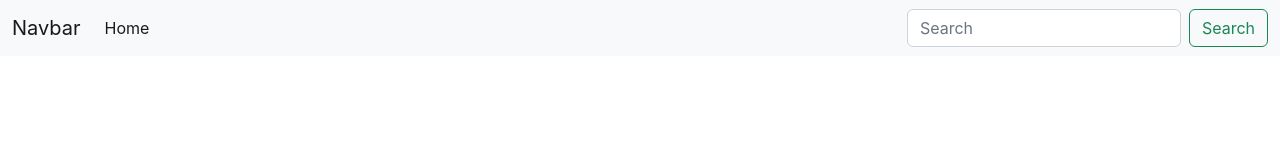
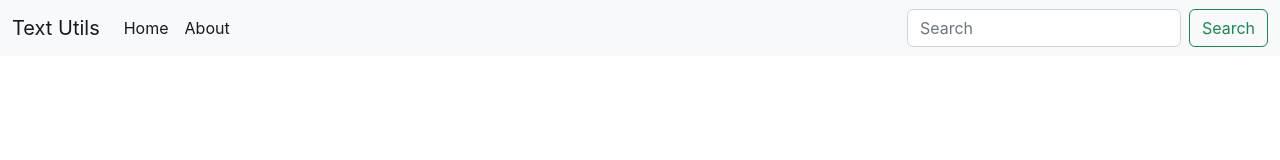
Before and after one commit to gauravMaina/textutils, a React (Create React App) app: page / in a window 1280 px wide. Shown: the top 160 px of the page. Built offline with nearby package versions, Linux system fonts and the light colour scheme.

Commit message:
added Custom Navbar component

```diff
--- a/src/App.js
+++ b/src/App.js
@@ -1,26 +1,9 @@
 import './App.css';
-
+import Navbar from './components/Navbar'
 function App() {
   return (
-    <nav className="navbar navbar-expand-lg bg-light">
-  <div className="container-fluid">
-    <a className="navbar-brand" href="/">Navbar</a>
-    <button className="navbar-toggler" type="button" data-bs-toggle="collapse" data-bs-target="#navbarSupportedContent" aria-controls="navbarSupportedContent" aria-expanded="false" aria-label="Toggle navigation">
-      <span className="navbar-toggler-icon"></span>
-    </button>
-    <div className="collapse navbar-collapse" id="navbarSupportedContent">
-      <ul className="navbar-nav me-auto mb-2 mb-lg-0">
-        <li className="nav-item">
-          <a className="nav-link active" aria-current="page" href="/">Home</a>
-        </li>
-      </ul>
-      <form className="d-flex" role="search">
-        <input className="form-control me-2" type="search" placeholder="Search" aria-label="Search"/>
-        <button className="btn btn-outline-success" type="submit">Search</button>
-      </form>
-    </div>
-  </div>
-</nav>
+   <Navbar title="Text Utils" />
+  //  <Navbar title="Text Utils" about={3}/>
   );
 }
 
--- /dev/null
+++ b/src/components/Navbar.js
@@ -0,0 +1,38 @@
+import propTypes from 'prop-types'
+
+
+export default function Navbar(props) {
+  return (
+    <nav className="navbar navbar-expand-lg bg-light">
+    <div className="container-fluid">
+      <a className="navbar-brand" href="/">{props.title}</a>
+      <button className="navbar-toggler" type="button" data-bs-toggle="collapse" data-bs-target="#navbarSupportedContent" aria-controls="navbarSupportedContent" aria-expanded="false" aria-label="Toggle navigation">
+        <span className="navbar-toggler-icon"></span>
+      </button>
+      <div className="collapse navbar-collapse" id="navbarSupportedContent">
+        <ul className="navbar-nav me-auto mb-2 mb-lg-0">
+          <li className="nav-item">
+            <a className="nav-link active" aria-current="page" href="/">Home</a>
+          </li>
+          <li className="nav-item">
+            <a className="nav-link active" aria-current="page" href="/">{props.about}</a>
+          </li>
+        </ul>
+        <form className="d-flex" role="search">
+          <input className="form-control me-2" type="search" placeholder="Search" aria-label="Search"/>
+          <button className="btn btn-outline-success" type="submit">Search</button>
+        </form>
+      </div>
+    </div>
+  </nav>
+  )
+}
+
+Navbar.propTypes = {
+    title:propTypes.string.isRequired,
+    about:propTypes.string.isRequired
+}
+Navbar.defaultProps={
+    title:'Text',
+    about:'About'
+}
```
